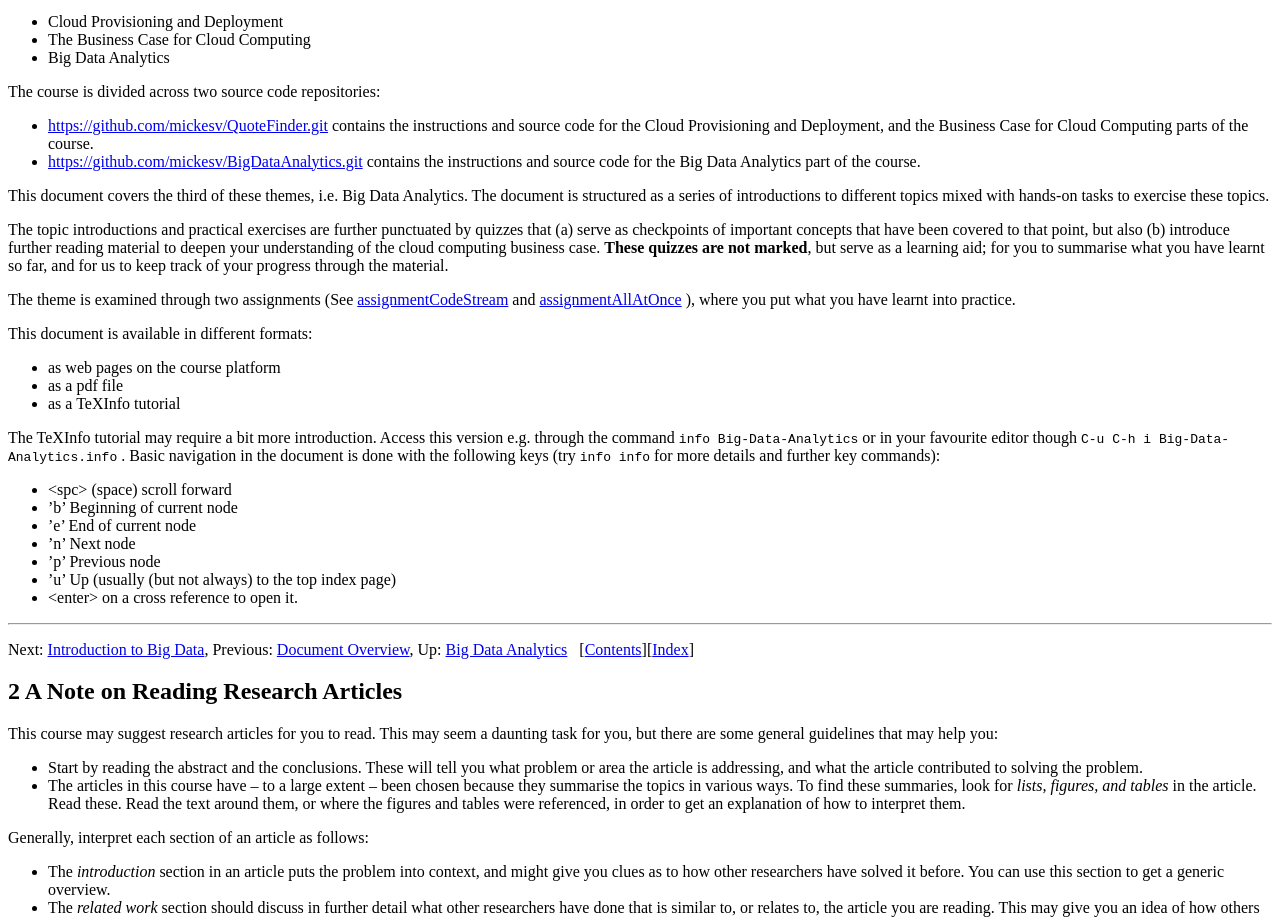
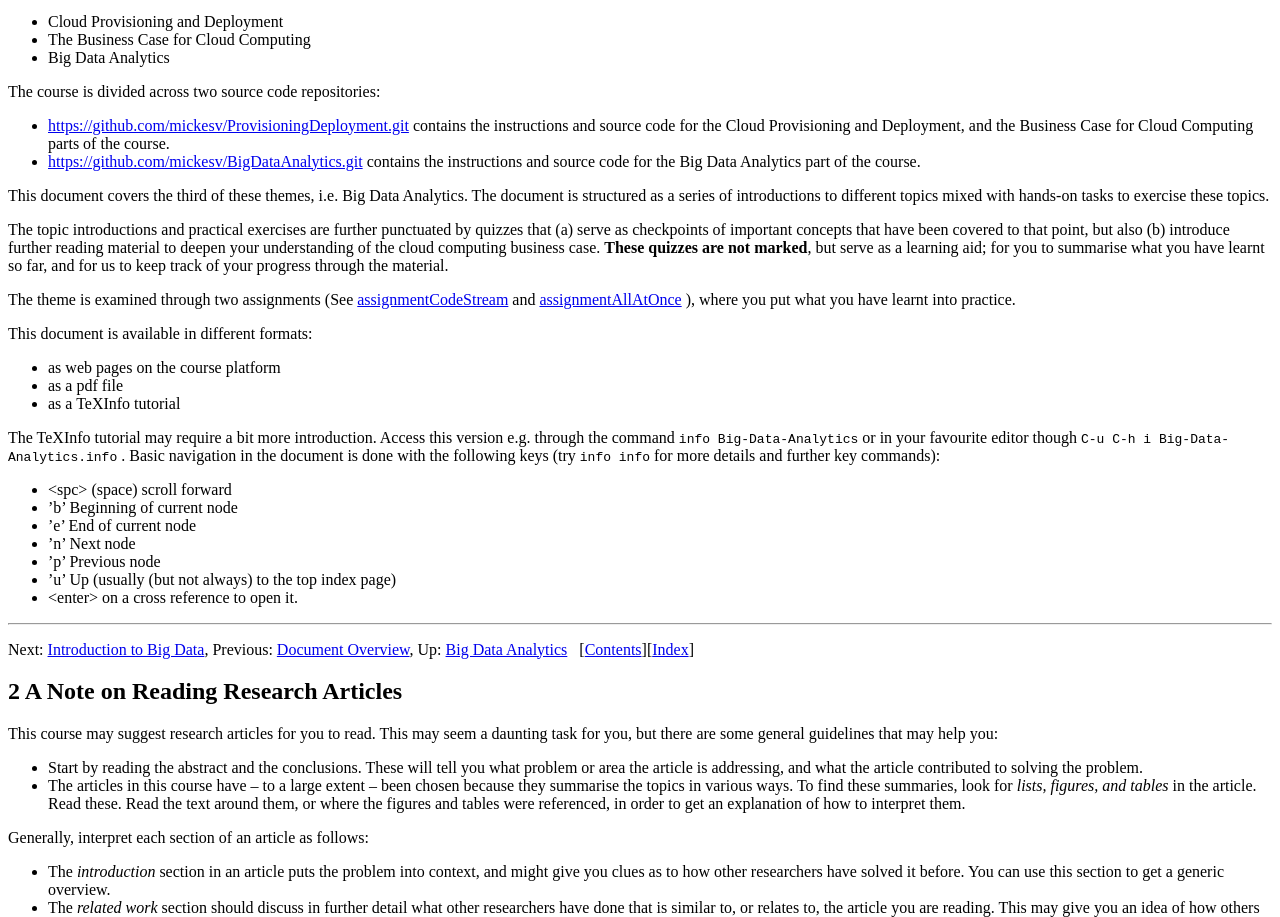
Before and after one commit to mickesv/BigDataAnalytics, a plain HTML site: page Documentation/Big-Data-Analytics.html in a window 1280 px wide. Shown: the part 1331-2248 px from the top of the page. Drawn offline with Linux system fonts and the light colour scheme.

Commit message:
updated provisioning url

```diff
--- a/Documentation/Big-Data-Analytics.html
+++ b/Documentation/Big-Data-Analytics.html
@@ -176,7 +176,7 @@ Next: <a href="#A-Note-on-Reading-Research-Articles" accesskey="n" rel="next">A
 <p>The course is divided across two source code repositories:
 </p>
 <ul class="itemize mark-bullet">
-<li><a class="uref" href="https://github.com/mickesv/QuoteFinder.git">https://github.com/mickesv/QuoteFinder.git</a> contains the instructions and source code for the Cloud Provisioning and Deployment, and the Business Case for Cloud Computing parts of the course.
+<li><a class="uref" href="https://github.com/mickesv/ProvisioningDeployment.git">https://github.com/mickesv/ProvisioningDeployment.git</a> contains the instructions and source code for the Cloud Provisioning and Deployment, and the Business Case for Cloud Computing parts of the course.
 </li><li><a class="uref" href="https://github.com/mickesv/BigDataAnalytics.git">https://github.com/mickesv/BigDataAnalytics.git</a> contains the instructions and source code for the Big Data Analytics part of the course.
 </li></ul>
 
```
Also changed, not shown: README.md, 4 other files.
